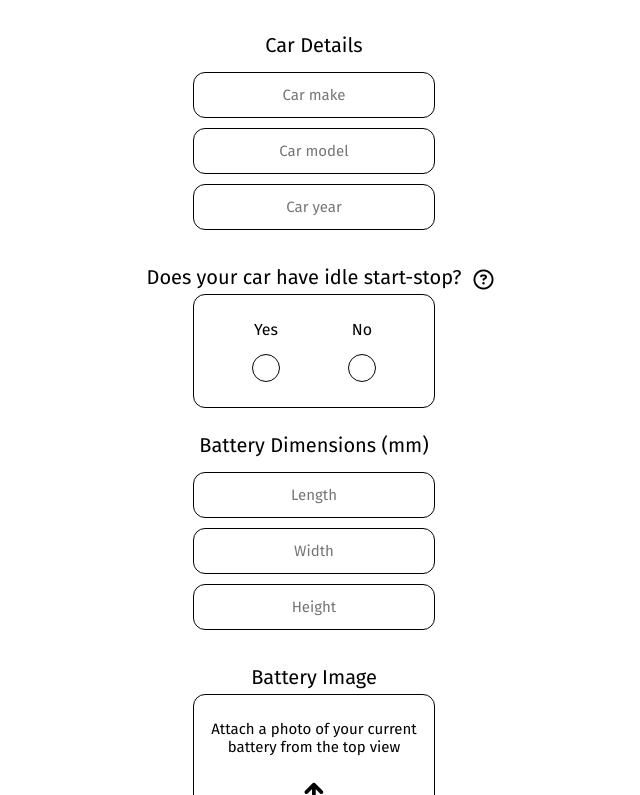
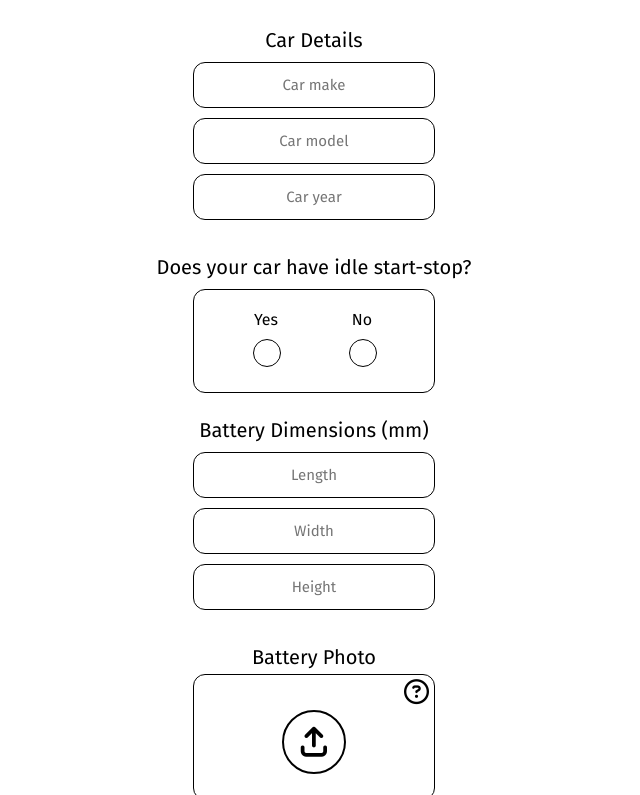
Before and after one commit to eksk325/ns-battery, a React (Create React App) app in the folder frontend/: page / in a window 1280 px wide. Shown: the part 905-1700 px from the top of the page, without its empty margins (326-966 px from the left). Built offline with nearby package versions, Linux system fonts and the light colour scheme.

Commit message:
Finished tooltip

```diff
--- a/frontend/src/js/EnquiryForm.js
+++ b/frontend/src/js/EnquiryForm.js
@@ -1,4 +1,4 @@
-import styles from "../styles/Home.module.css";
+import styles from "../styles/Enquiry.module.css";
 
 import ImageUpload from "./ImageUpload";
 
@@ -7,7 +7,7 @@ function EnquiryForm() {
     <div className={styles.request}>
       <form className={styles.enquiryForm}>
         <div className={styles.personal}>
-          <label>Personal Details</label>
+          <label className={styles.sectionHeader}>Personal Details</label>
           <input
             type="text"
             placeholder="Name"
@@ -32,7 +32,7 @@ function EnquiryForm() {
         </div>
 
         <div className={styles.car}>
-          <label>Car Details</label>
+          <label className={styles.sectionHeader}>Car Details</label>
           <input
             type="text"
             placeholder="Car make"
@@ -55,11 +55,10 @@ function EnquiryForm() {
             required
           ></input>
         </div>
-        <div className={styles.idle}>
-          <label>Does your car have idle start-stop?</label>
-          <i className="fa-regular fa-circle-question"></i>
-        </div>
 
+        <label className={styles.sectionHeader}>
+          Does your car have idle start-stop?
+        </label>
         <div className={styles.idleBox}>
           <div
             style={{
@@ -69,7 +68,7 @@ function EnquiryForm() {
               width: "40%",
             }}
           >
-            <label for="yes" style={{ fontSize: "16px" }}>
+            <label htmlFor="yes" style={{ fontSize: "16px" }}>
               Yes
             </label>
             <input type="radio" name="idle" value={"yes"} id="yes" />
@@ -82,14 +81,15 @@ function EnquiryForm() {
               width: "40%",
             }}
           >
-            <label for="no" style={{ fontSize: "16px" }}>
+            <label htmlFor="no" style={{ fontSize: "16px" }}>
               No
             </label>
             <input type="radio" name="idle" value={"no"} id="no" />
           </div>
         </div>
+
+        <label className={styles.sectionHeader}>Battery Dimensions (mm)</label>
         <div className={styles.battery}>
-          <label>Battery Dimensions (mm)</label>
           <input
             type="number"
             placeholder="Length"
@@ -112,8 +112,15 @@ function EnquiryForm() {
             required
           ></input>
         </div>
-        <div className={styles.batteryImages}>
-          <label>Battery Image</label>
+        <div className={styles.batteryImage}>
+          <div
+            style={{
+              display: "flex",
+              justifyContent: "center",
+            }}
+          >
+            <label className={styles.sectionHeader}>Battery Photo</label>
+          </div>
           <ImageUpload />
         </div>
       </form>
--- a/frontend/src/js/ImageUpload.js
+++ b/frontend/src/js/ImageUpload.js
@@ -1,21 +1,51 @@
 import styles from "../styles/Upload.module.css";
 import { useState } from "react";
+import example from "../images/exampleImage.png";
 
 function ImageUpload() {
   const [imageUploaded, setImageUploaded] = useState(false);
   const [imageSource, setImageSource] = useState("");
+  const [isHovering, setIsHovering] = useState(false);
 
-  var displayImage = function (event) {
+  const displayImage = function (event) {
     setImageUploaded(true);
     setImageSource(URL.createObjectURL(event.target.files[0]));
+  };
+
+  const showInstruction = function () {
+    document.getElementsByClassName(".imageTooltip").style.visibility =
+      "visible";
+  };
+
+  const handleMouseOver = () => {
+    setIsHovering(true);
+    console.log("HOVER");
+  };
+
+  const handleMouseOut = () => {
+    setIsHovering(false);
   };
 
   return (
     <div>
       <div className={styles.uploadBox}>
-        <label className={styles.instruction}>
-          Attach a photo of your current battery from the top view
-        </label>
+        {isHovering && (
+          <div className={styles.imageTooltip}>
+            <label>
+              Attach a photo of your current battery from the top view.
+            </label>
+            <img src={example} style={{ width: "200px", height: "auto" }} />
+          </div>
+        )}
+
+        <div className={styles.tooltipIcon}>
+          <i
+            className="fa-regular fa-circle-question"
+            onMouseOver={handleMouseOver}
+            onMouseOut={handleMouseOut}
+          ></i>
+        </div>
+
         <div className={styles.imageBox}>
           {!imageUploaded ? null : (
             <img src={imageSource} className={styles.outputImage} />
--- a/frontend/src/styles/Enquiry.module.css
+++ b/frontend/src/styles/Enquiry.module.css
@@ -7,23 +7,26 @@
   align-items: center;
 }
 
-.request label {
+.sectionHeader {
   font-size: 20px;
   padding-top: 25px;
 }
 
 .enquiryForm {
-  display: block;
+  display: flex;
+  flex-direction: column;
+  align-items: center;
 }
 
 .enquiryForm input {
-  margin: 10px;
-  padding: 13px 27px;
+  margin-top: 5px;
+  margin-bottom: 10px;
+  padding: 13px 0px;
   text-align: center;
   display: flex;
-  border: 1.5px solid;
+  border: 1.5px solid black;
   font-size: 15px;
-  width: 280px;
+  width: 240px;
   border-radius: 12px;
 }
 
@@ -32,8 +35,45 @@
   font-family: "Fira Sans", sans-serif;
   border-radius: 30px;
   padding: 18px 28px;
-  margin: 40px;
+  margin: 50px 0;
   font-size: 18px;
   background-color: #26327a;
   color: white;
 }
+
+.sendButton:hover {
+  cursor: pointer;
+}
+
+.idleBox {
+  display: flex;
+  justify-content: center;
+  border: 1.5px solid black;
+  width: 240px;
+  border-radius: 12px;
+  margin-top: 5px;
+  padding-top: 20px;
+}
+
+.idleBox label {
+  padding-top: 0;
+}
+
+input[type="radio"] {
+  width: 28px;
+  height: 28px;
+  -webkit-appearance: none;
+  appearance: none;
+  border-radius: 50%;
+  border: 1.5px solid black;
+  background: #fff;
+  margin-bottom: 25px;
+}
+
+input[type="radio"]:hover {
+  cursor: pointer;
+}
+
+input[type="radio"]:checked {
+  background: #26327a;
+}
--- a/frontend/src/styles/Home.module.css
+++ b/frontend/src/styles/Home.module.css
@@ -31,52 +31,6 @@ h3 {
   padding-top: 60px;
 }
 
-.request {
-  text-align: center;
-  font-size: 30px;
-  padding: 10px;
-  display: flex;
-  flex-direction: column;
-  align-items: center;
-}
-
-.request label {
-  font-size: 20px;
-  padding-top: 25px;
-}
-
-.enquiryForm {
-  display: flex;
-  flex-direction: column;
-  align-items: center;
-}
-
-.enquiryForm input {
-  margin: 10px;
-  padding: 13px 0px;
-  text-align: center;
-  display: flex;
-  border: 1.5px solid black;
-  font-size: 15px;
-  width: 240px;
-  border-radius: 12px;
-}
-
-.sendButton {
-  border: none;
-  font-family: "Fira Sans", sans-serif;
-  border-radius: 30px;
-  padding: 18px 28px;
-  margin: 50px 0;
-  font-size: 18px;
-  background-color: #26327a;
-  color: white;
-}
-
-.sendButton:hover {
-  cursor: pointer;
-}
-
 .best {
   text-align: center;
   font-size: 30px;
@@ -97,57 +51,10 @@ h3 {
   margin-right: 10px;
 }
 
-.enquiryContainer {
-  display: flex;
-  flex-direction: column;
-  align-items: center;
-}
-
-.idle {
-  display: flex;
-  align-items: center;
-}
-
-.idle i {
-  padding-top: 25px;
-  font-size: 20px;
-}
-
-.idle i:hover {
-  cursor: pointer;
-  background-color: black;
-}
-
-.idleBox {
-  display: flex;
-  justify-content: center;
-  border: 1.5px solid black;
-  width: 240px;
-  border-radius: 12px;
-}
-
 input::-webkit-outer-spin-button,
 input::-webkit-inner-spin-button {
   -webkit-appearance: none;
   margin: 0;
-}
-
-input[type="radio"] {
-  width: 28px;
-  height: 28px;
-  -webkit-appearance: none;
-  appearance: none;
-  border-radius: 50%;
-  border: 1.5px solid black;
-  background: #fff;
-  margin-bottom: 25px;
-}
-
-input[type="radio"]:checked {
-  background: #26327a;
-}
-
-i:hover {
 }
 
 @media screen and (max-width: 1000px) {
--- a/frontend/src/styles/Upload.module.css
+++ b/frontend/src/styles/Upload.module.css
@@ -1,7 +1,7 @@
 .uploadImages {
   visibility: hidden;
   margin: 0 0 !important;
-  padding: 0px 0px !important;
+  padding: 0 0 !important;
 }
 
 .uploadBox {
@@ -13,19 +13,54 @@
   align-items: center;
 }
 
-.uploadBox .uploadIcon label {
-  font-size: 30px;
-  padding: 0 0;
-  margin: 20px 0px;
-  width: 30px;
+.imageTooltip {
+  border: 1.5px solid;
+  border-radius: 12px;
+  position: absolute;
+  display: flex;
+  flex-direction: column;
+  align-items: center;
+  width: 240px;
+  margin-top: 50px;
+  background-color: white;
 }
 
-.uploadBox label i:hover {
+.imageTooltip label {
+  font-size: 15px;
+}
+
+.tooltipIcon {
+  display: flex;
+  justify-content: flex-end;
+  width: 100%;
+}
+
+.tooltipIcon i {
+  padding-right: 5px;
+  padding-top: 5px;
+  font-size: 25px;
+  width: fit-content;
+  padding-bottom: 5px;
+}
+
+.tooltipIcon i:hover {
   cursor: pointer;
 }
 
-.instruction {
-  font-size: 15px !important;
+.uploadIcon label {
+  font-size: 30px;
+  padding: 0 0;
+  border: 2px solid black;
+  border-radius: 50%;
+  width: 60px;
+  height: 60px;
+  display: flex;
+  justify-content: center;
+  align-items: center;
+}
+
+.uploadIcon label:hover {
+  cursor: pointer;
 }
 
 .imageBox {
@@ -39,3 +74,7 @@
   height: auto;
   padding-top: 20px;
 }
+
+.outputImage[src] {
+  padding-bottom: 30px;
+}
```
Also changed, not shown: frontend/public/localhost.html (renamed from frontend/src/images/localhost.html), frontend/src/images/exampleImage.png (added), 11 other files (tests, documents, lock files or other folders).
